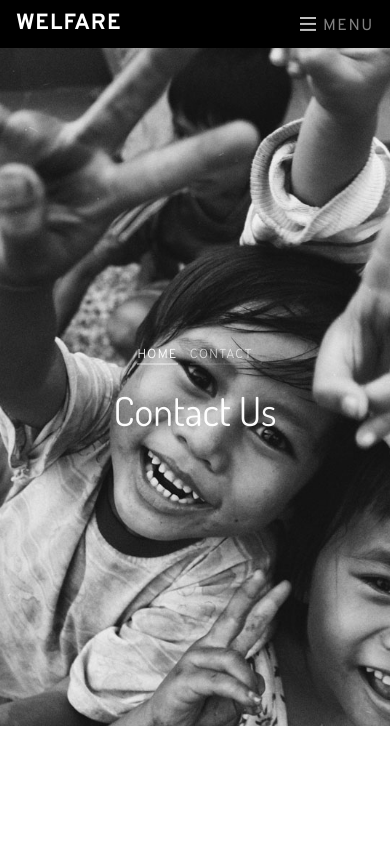
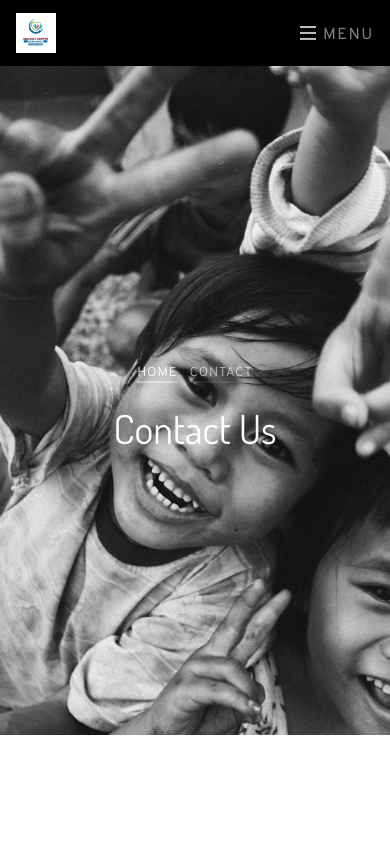
Before and after one commit to QueenterJuma/charity-grafting, a plain HTML site: page contact.html in a window 390 px wide. Shown: the top 844 px of the page. Drawn offline with Linux system fonts and the light colour scheme; some packages are replaced by stand-ins of ours; no server answers; files whose address does not match are found by name.

```diff
--- a/contact.html
+++ b/contact.html
@@ -1,7 +1,7 @@
 <!DOCTYPE html>
 <html lang="en">
   <head>
-    <title>Welfare - Free Bootstrap 4 Template by Colorlib</title>
+    <title>Grafting Growth for the Society</title>
     <meta charset="utf-8">
     <meta name="viewport" content="width=device-width, initial-scale=1, shrink-to-fit=no">
 
@@ -31,7 +31,7 @@
 
   <nav class="navbar navbar-expand-lg navbar-dark ftco_navbar bg-dark ftco-navbar-light" id="ftco-navbar">
     <div class="container">
-      <a class="navbar-brand" href="index.html">Welfare</a>
+      <a class="navbar-brand" href="index.html"><img src="./images/logo.jpg" alt="Logo" style="width:40px;" class="rounded-pill"></a>
       <button class="navbar-toggler" type="button" data-toggle="collapse" data-target="#ftco-nav" aria-controls="ftco-nav" aria-expanded="false" aria-label="Toggle navigation">
         <span class="oi oi-menu"></span> Menu
       </button>
```
